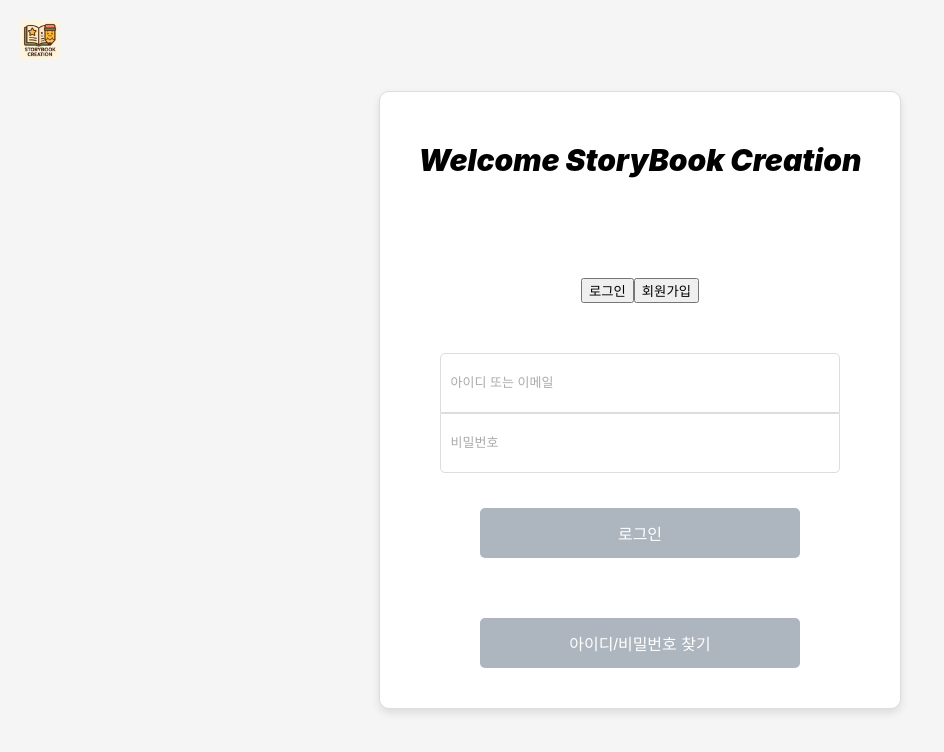
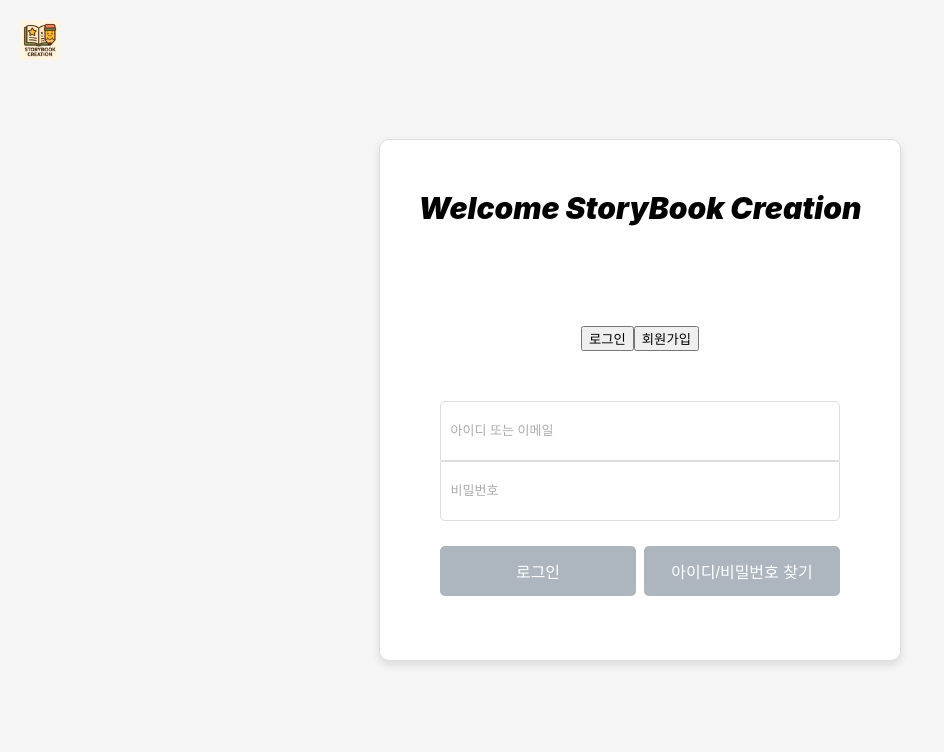
Before and after one commit to ki-hyeon-5/story-ai, a React (Create React App) app in the folder front/: page /login in a window 1280 px wide. Shown: the top 752 px of the page, without its empty margins (0-944 px from the left). Built offline with nearby package versions, Linux system fonts and the light colour scheme.

Commit message:
feat: Login Form CSS

```diff
--- a/front/src/styles/LoginForm.css
+++ b/front/src/styles/LoginForm.css
@@ -1,6 +1,10 @@
 /* .login-form div rule is removed as it was too broad */
 
 .login-form form {
+  display: flex;
+  flex-direction: column;
+  justify-content: space-between;
+  height: 100%;
   max-width: 100%;
   width: 80%;
 }
@@ -51,17 +55,30 @@
 }
 
 .login-form {
+  position: relative; /* For positioning the back button */
   max-width: 100%; /* Restored */
   margin: 0 auto;
   display: flex; /* Restored */
   justify-content: center; /* Restored */
   align-items: center; /* Restored */
+  flex-grow: 1;
 }
+
+.back-btn {
+  position: absolute;
+  top: 10px;
+  left: 10px;
+  background: none;
+  border: none;
+  font-size: 24px;
+  cursor: pointer;
+}
+
 
 .login-form button {
   width: 80%;
   padding: 12px;
-  margin: 30px auto;
+  margin: auto auto;  /* 위아래 6px, 좌우 auto */
   background-color: #adb5be;
   color: white;
   border: none;
@@ -79,8 +96,8 @@
 /* --- Styles for vertically merged inputs --- */
 
 .merged-input-container {
-    display: block;
-    margin-bottom: 5px; /* Space between inputs and button */
+  margin-bottom: 5px; /* 입력폼과 버튼 사이 간격 */
+  width: 100%;
 }
 
 .merged-input-container .input-group {
@@ -101,6 +118,49 @@
 .error-message {
   color: red;
   font-size: 12px;
-  margin-top: 10px;
+  margin-top: 6px;      /* 입력폼과 에러 메시지 사이 간격 */
+  margin-bottom: 12px;  /* 에러 메시지와 버튼 사이 간격 */
   text-align: left;
 }
+
+/* 에러 메시지가 있을 때 margin-bottom을 줄이기 위한 트릭 */
+.merged-input-container.has-error {
+  margin-bottom: 6px; /* 에러 메시지가 있을 때만 마진을 줄임 */
+}
+
+.login-btn-row {
+  display: flex;
+  gap: 8px;         /* 버튼 사이 간격 */
+  width: 100%;      /* 입력폼과 동일한 너비 */
+  margin-top: 20px;
+}
+
+.login-btn,
+.find-btn {
+  flex: 1 1 0;
+  padding: 12px 0;
+  font-size: 16px;
+  border: none;
+  border-radius: 5px;
+  cursor: pointer;
+  height: 50px;
+  /* 기존 스타일 유지 */
+}
+
+.login-btn {
+  background-color: #adb5be;
+  color: white;
+}
+
+.login-btn:hover {
+  background-color: #3B88C3;
+}
+
+.find-btn {
+  background-color: #eee;
+  color: #333;
+}
+
+.find-btn:hover {
+  background-color: #d0d0d0;
+}
```
